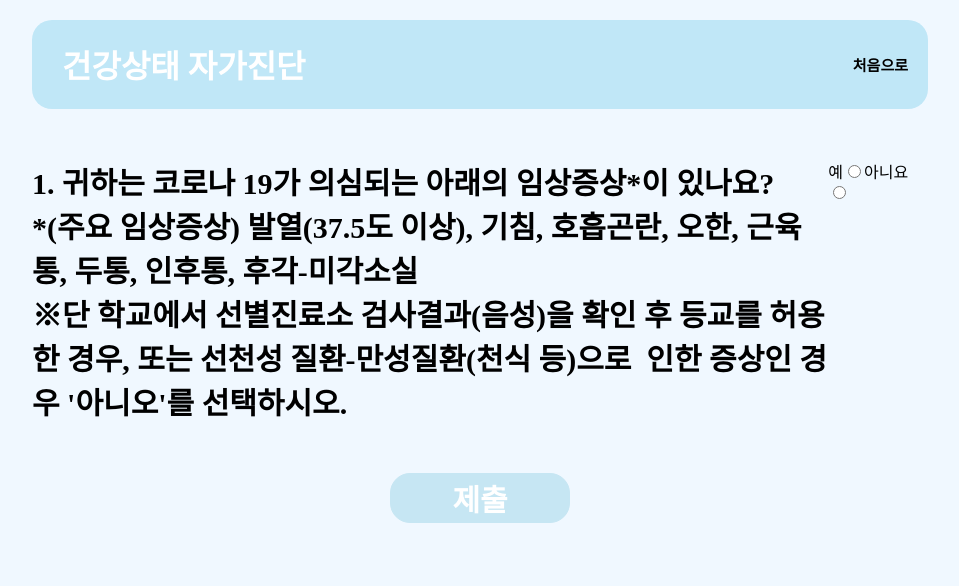
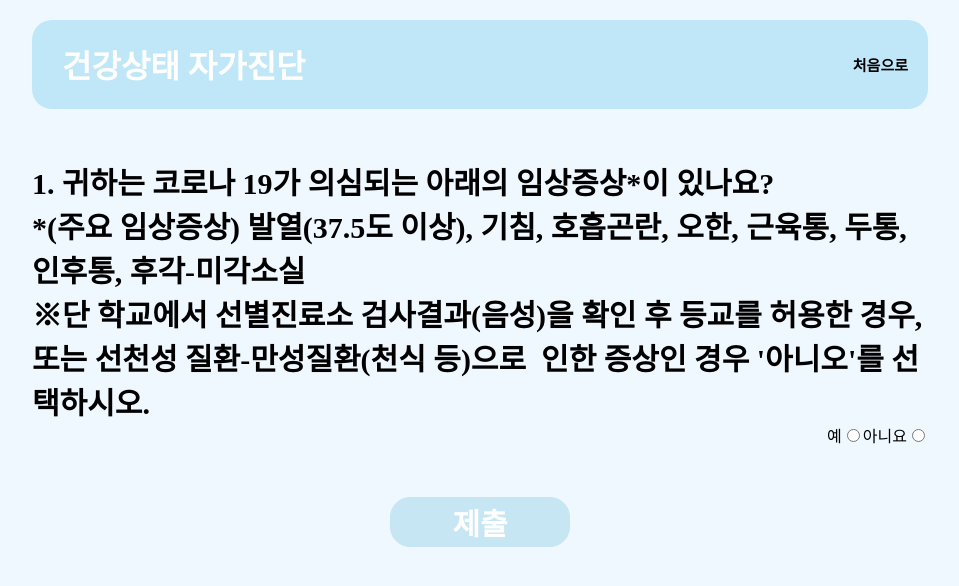
Before and after one commit to kyw0716/2022-super-challenge-hackerthon-frontend, a React (Create React App) app: page /listPage in a window 1280 px wide. Shown: the top 586 px of the page, without its empty margins (160-1119 px from the left). Built offline with nearby package versions, Linux system fonts and the light colour scheme; a web font is replaced by a local one.

Commit message:
hompage
홈페이지 배경 수정

```diff
--- a/src/routes/Home.module.css
+++ b/src/routes/Home.module.css
@@ -7,12 +7,14 @@
     flex-direction: column;
 }
 .upBox{
-    height: 55vh;
+    height: 57vh;
     width: 100%;
     background-color:rgb(243, 250, 253);
 }
 .downBox{
-    height: 45vh;
+    bottom: 0;
+    position: absolute;
+    height: 120px;
     width: 100%;
     background-image: url('./background5.png');
 }
--- a/src/routes/List.js
+++ b/src/routes/List.js
@@ -16,9 +16,6 @@ function List({ q, setCon, setNumber, number}) {
         if(event.target.value === "yes"){
             setCon(true);
         }
-        else{
-            setCon(false);
-        }
     }
     return (
         <div className={style.list}>
--- a/src/routes/List.module.css
+++ b/src/routes/List.module.css
@@ -1,11 +1,12 @@
 .list {
-    width:100%;
-    display:flex;
-    flex-direction:row;
-    margin-bottom:50px;
+    width: 100%;
+    display: flex;
+    flex-direction: column;
+    margin-bottom: 50px;
+    align-items: flex-end;
 }
 .question {
-    width:90%;
+    width:100%;
     font-size:30px;
     font-family:"Nanum Myeongjo";
     white-space:pre-wrap;
```
Also changed, not shown: src/routes/Page.js (+0 -19 lines), src/routes/background5.png.
